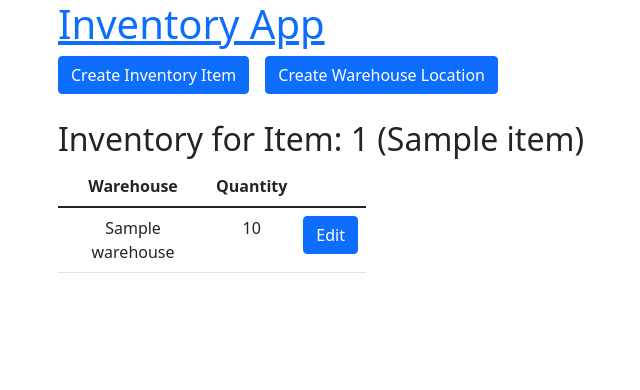
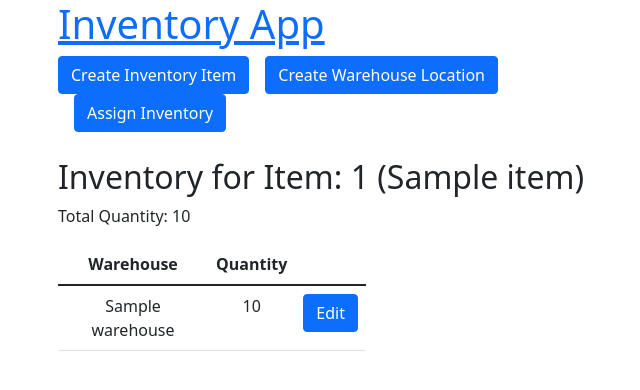
Before and after one commit to mdwiltfong/inventory-app-mw-PED, a Flask app: page /view_inventory/1 in a window 1280 px wide. Shown: the top 390 px of the page, without its empty margins (274-914 px from the left). Run offline with Flask 2, Linux system fonts and the light colour scheme; tables that the repository leaves empty hold one stand-in row (values such as "Sample post").

Commit message:
users can assign inventory and edit inventory

```diff
--- a/inventory-app-1/app.py
+++ b/inventory-app-1/app.py
@@ -88,6 +88,8 @@ def view_inventory(sku):
 def edit_inventory(sku,warehouse):
     assignment=ItemWarehouse.query.filter(ItemWarehouse.items_sku ==sku, ItemWarehouse.warehouse_name==warehouse).first()
     form=EditAssignment(obj=assignment)
+    warehouses=Warehouse.query.all()
+    form.warehouse_name.choices=[(w.name) for w in warehouses]
     if form.validate_on_submit():
           assignment.items_sku=form.items_sku.data
           assignment.warehouse_name=form.warehouse_name.data
@@ -97,6 +99,20 @@ def edit_inventory(sku,warehouse):
           return redirect(f'/view_inventory/{assignment.items_sku}')
     else:
         return render_template("edit_inventory_form.html",form=form,assignment=assignment)
+
+@app.route('/assign_inventory/<int:sku>',methods=['GET','POST'])
+def assign_inventory(sku):
+      item=Item.query.get_or_404(sku)
+      form=CreateAssignment()
+      warehouses=Warehouse.query.all()
+      form.warehouse_name.choices=[(w.name) for w in warehouses]
+      if form.validate_on_submit():
+          item.assignments.append(ItemWarehouse(warehouse_name=form.warehouse_name.data, quantity=form.quantity.data))
+          db.session.commit()
+          flash(f"Item {sku}'s inventory was assigned!","success")
+          return redirect(f'/view_inventory/{item.sku}')
+      else:
+          return render_template("edit_inventory_form.html",form=form,item=item)
 
 @app.route('/delete_item/<int:id>',methods=['GET','POST'])
 def delete_item(id):
--- a/inventory-app-1/forms.py
+++ b/inventory-app-1/forms.py
@@ -14,9 +14,8 @@ class CreateWarehouse(FlaskForm):
 
 
 class CreateAssignment(FlaskForm):
-  items_sku=IntegerField('Items SKU',validators=[InputRequired()])
-  warehouse_name=StringField('Warehouse Name',validators=[InputRequired()])
+  warehouse_name=SelectField('Warehouse')
   quantity=IntegerField('Quantity',validators=[InputRequired()])
 class EditAssignment(FlaskForm):
-  warehouse_name=StringField('Warehouse Name',validators=[InputRequired()])
+  warehouse_name=SelectField('Warehouse')
   quantity=IntegerField('Quantity',validators=[InputRequired()])
--- a/inventory-app-1/templates/view_inventory.html
+++ b/inventory-app-1/templates/view_inventory.html
@@ -3,12 +3,14 @@
 <table style="margin:0px; max-width: 50%;" class="table container">
     <a href="/create_item" class="btn btn-primary ">Create Inventory Item</a>
     <a href="/create_warehouse" class="btn btn-primary mx-3">Create Warehouse Location</a>
+    <a href="/assign_inventory/{{item.sku}}" class="btn btn-primary mx-3">Assign Inventory</a>
     <div class="container d-flex justify-content-center" style="min-height:26px">
         {% for category, msg in get_flashed_messages(with_categories=true) %}
         <p style="text-align:center ; width:auto" class="p-0 w-25 alert alert-{{category}}  m-0">{{msg}}</p>
         {% endfor %}
     </div>
     <h2>Inventory for Item: {{item.sku}} ({{item.name}})</h2>
+    <p>Total Quantity: {{item.total_quantity}}</p>
     <thead>
         <tr>
             <th style="text-align:center" scope="col">Warehouse</th>
```
Also changed, not shown: inventory-app-1/templates/edit_inventory_form.html (+6 -1 lines), 1 other file.
